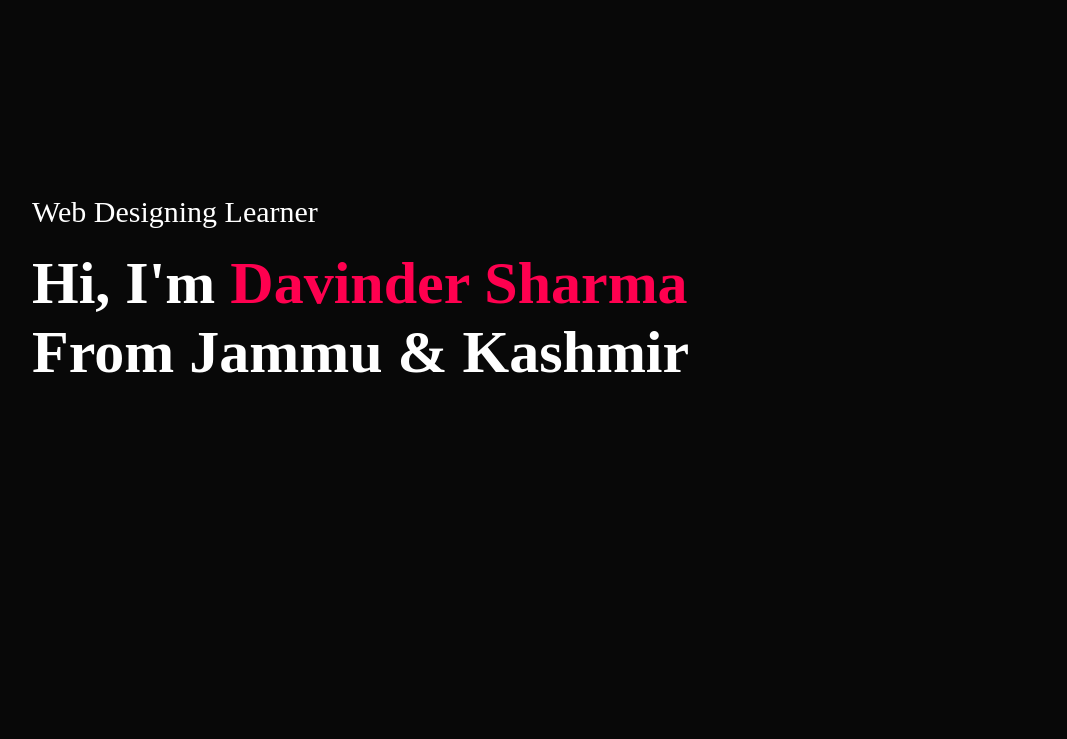
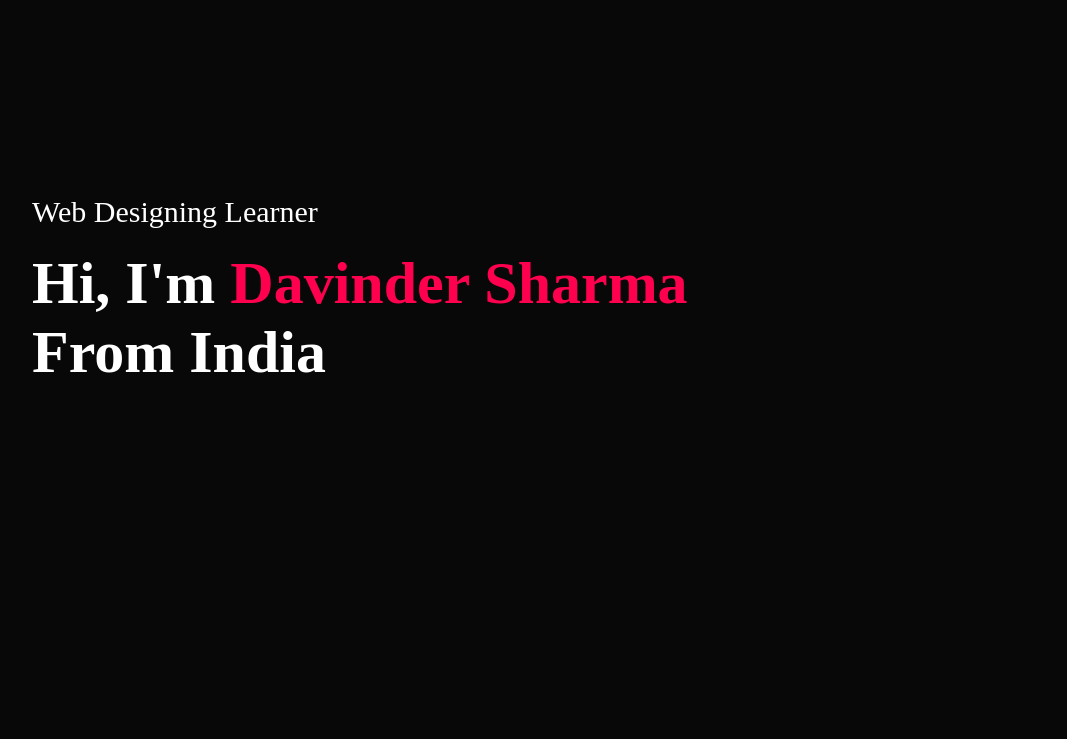
Before and after one commit to davinder183/personal-portfolio, a plain HTML site: page index.html in a window 1280 px wide. Shown: the part 61-800 px from the top of the page, without its empty margins (96-1163 px from the left). Drawn offline with Linux system fonts and the light colour scheme; files whose address does not match are found by name.

Commit message:
Update index.html

```diff
--- a/index.html
+++ b/index.html
@@ -25,7 +25,7 @@
             </nav>
             <div class="header-text">
                 <p>Web Designing Learner</p>
-                <h1>Hi, I'm <span>Davinder Sharma</span><br>From Jammu & Kashmir</h1>
+                <h1>Hi, I'm <span>Davinder Sharma</span><br>From India</h1>
             </div>
         </div>
     </div>
```
